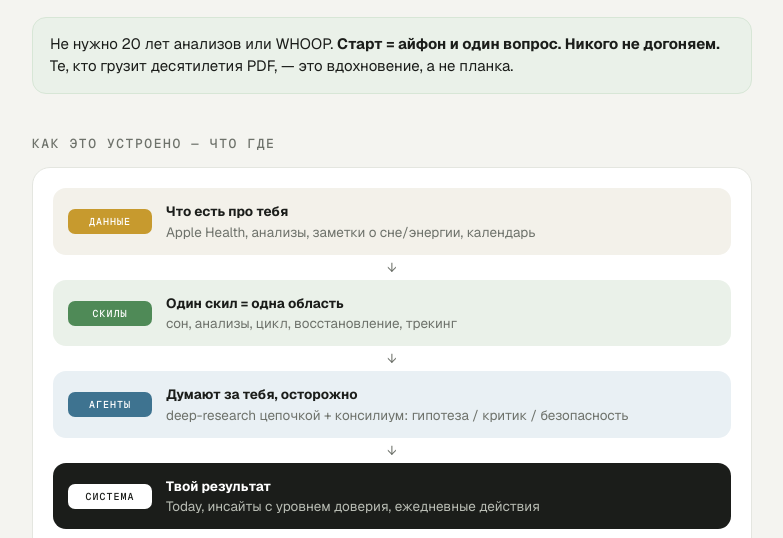
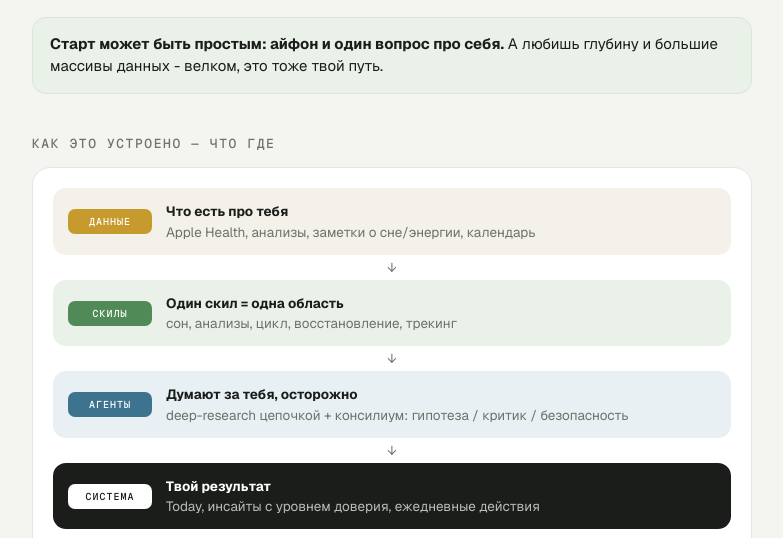
Before and after one commit to igindin/health-sprint-kit, a plain HTML site: page index.html in a window 1280 px wide. Shown: the part 246-784 px from the top of the page, without its empty margins (248-1031 px from the left). Drawn offline with nearby package versions, Linux system fonts and the light colour scheme.

Commit message:
copy: убрать обесценивающую формулировку про десятилетия PDF — старт простой, но глубина тоже велком
Co-Authored-By: Claude Opus 4.8 (1M context) <noreply@anthropic.com>

```diff
--- a/index.html
+++ b/index.html
@@ -104,7 +104,7 @@
   <h1>Твоя система здоровья — старт за&nbsp;15&nbsp;минут</h1>
   <p class="lede">Ты управляешь всем через Claude Code или Codex. Говоришь — он логирует твои данные, находит паттерны, помогает собрать твою систему. Учить интерфейс не нужно. Данные остаются на твоей машине.</p>
 
-  <p class="reassure">Не нужно 20 лет анализов или WHOOP. <b>Старт = айфон и один вопрос. Никого не догоняем.</b> Те, кто грузит десятилетия PDF, — это вдохновение, а не планка.</p>
+  <p class="reassure"><b>Старт может быть простым: айфон и один вопрос про себя.</b> А любишь глубину и большие массивы данных - велком, это тоже твой путь.</p>
 
   <h2>Как это устроено — что где</h2>
   <div class="map">
```
Also changed, not shown: start.html (+1 -1 lines), 2 other files.
